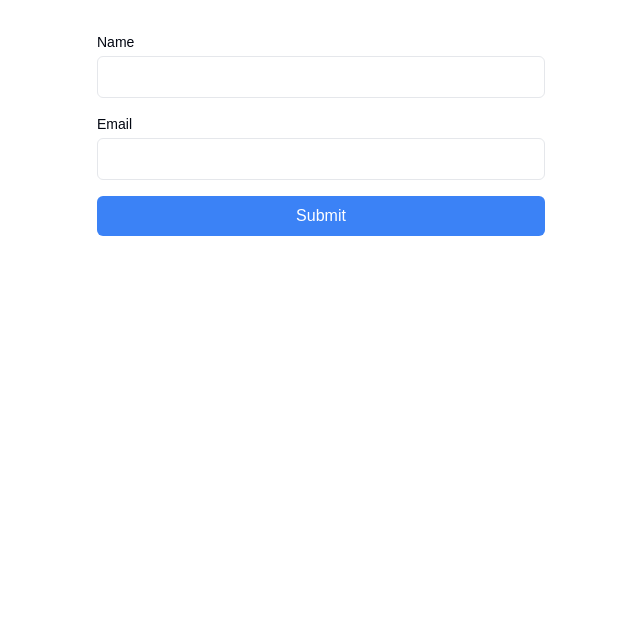
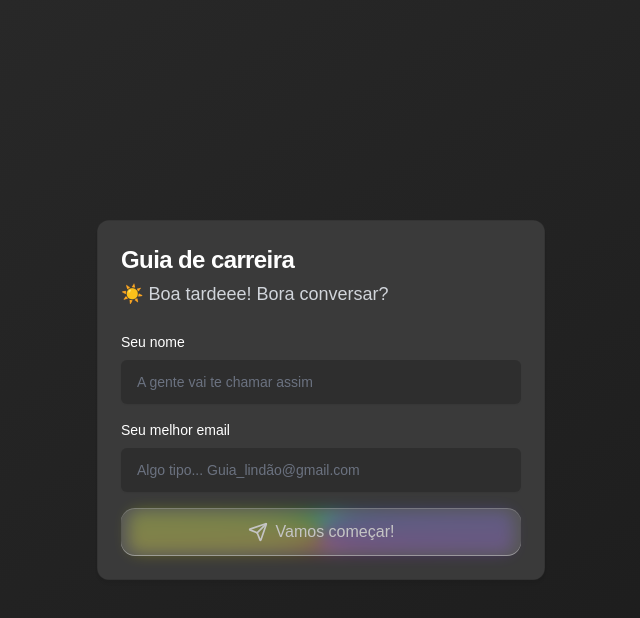
Before and after one commit to LuisArthurLobo/Guiadecarreira, a Next.js app: page / in a window 1280 px wide. Shown: the top 618 px of the page, without its empty margins (319-959 px from the left). Built offline with nearby package versions, Linux system fonts and the light colour scheme; no server answers.

Commit message:
bugdeformularioarrumado

```diff
--- a/components/ui/AppContainer.tsx
+++ b/components/ui/AppContainer.tsx
@@ -1,72 +1,31 @@
 "use client"
 import React, { useState } from 'react';
+import UserInfoForm from '@/components/ui/UserInfoForm';
+import ChatInterface from '@/components/ui/ChatInterface';
 
 interface UserInfo {
   name: string;
   email: string;
 }
 
-interface UserInfoFormProps {
-  onSubmit: (info: UserInfo) => void;
-}
+const AppContainer = () => {
+  const [isLoggedIn, setIsLoggedIn] = useState(false);
 
-const UserInfoForm: React.FC<UserInfoFormProps> = ({ onSubmit }) => {
-  const [formData, setFormData] = useState<UserInfo>({
-    name: '',
-    email: ''
-  });
-
-  const handleSubmit = (e: React.FormEvent) => {
-    e.preventDefault();
-    onSubmit(formData);
+  const handleSubmit = (userInfo: UserInfo) => {
+    localStorage.setItem('userInfo', JSON.stringify(userInfo));
+    setIsLoggedIn(true);
   };
 
-  const handleChange = (e: React.ChangeEvent<HTMLInputElement>) => {
-    const { name, value } = e.target;
-    setFormData(prev => ({
-      ...prev,
-      [name]: value
-    }));
+  const handleLogout = () => {
+    localStorage.removeItem('userInfo');
+    setIsLoggedIn(false);
   };
 
-  return (
-    <form onSubmit={handleSubmit} className="space-y-4 max-w-md mx-auto mt-8">
-      <div>
-        <label htmlFor="name" className="block text-sm font-medium">
-          Name
-        </label>
-        <input
-          type="text"
-          id="name"
-          name="name"
-          value={formData.name}
-          onChange={handleChange}
-          required
-          className="mt-1 block w-full rounded-md border px-3 py-2"
-        />
-      </div>
-      <div>
-        <label htmlFor="email" className="block text-sm font-medium">
-          Email
-        </label>
-        <input
-          type="email"
-          id="email"
-          name="email"
-          value={formData.email}
-          onChange={handleChange}
-          required
-          className="mt-1 block w-full rounded-md border px-3 py-2"
-        />
-      </div>
-      <button
-        type="submit"
-        className="w-full bg-blue-500 text-white rounded-md py-2 hover:bg-blue-600"
-      >
-        Submit
-      </button>
-    </form>
+  return isLoggedIn ? (
+    <ChatInterface onLogout={handleLogout} />
+  ) : (
+    <UserInfoForm onSubmit={handleSubmit} />
   );
 };
 
-export default UserInfoForm;
+export default AppContainer;
```
